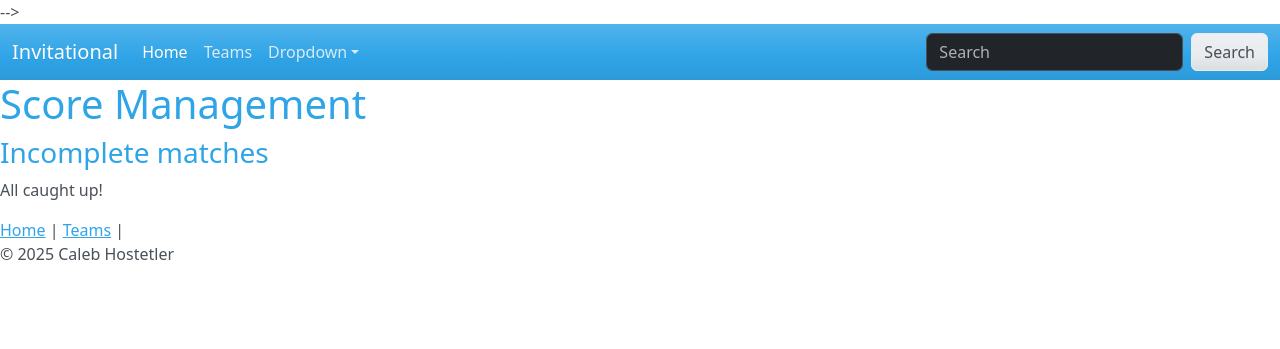
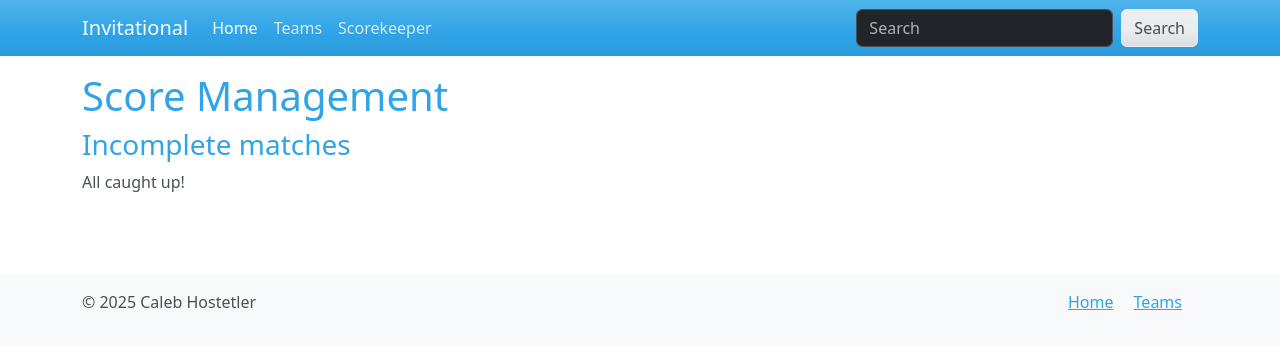
Before and after one commit to chostetler/tourneyman, a Django app: page /scorekeeper in a window 1280 px wide. Shown: the top 349 px of the page. Run offline with Django 5.2, Linux system fonts and the light colour scheme; data that the repository does not hold is empty; some libraries are stand-ins or nearby versions.

Commit message:
Break some more content out into templates

```diff
--- a/matches/models.py
+++ b/matches/models.py
@@ -30,6 +30,7 @@ class Team(models.Model):
 
 class Room(models.Model):
     name = models.CharField(unique=True, max_length=100)
+    map = models.ImageField(upload_to='images/', null=True, blank=True)
 
     def all_matchups(self):
         """Returns all matchups where this team participates"""
--- a/matches/templates/base.html
+++ b/matches/templates/base.html
@@ -10,28 +10,41 @@
     <title>{% block title %}My Site{% endblock %}</title>
     <link rel="stylesheet" href="{% static 'matches/bootstrap.min.css' %}">
     {% bootstrap_javascript %}
+    <!-- Choose one FontAwesome method: either static files or CDN kit -->
+    <!-- Option 1: FontAwesome via static files -->
     <link href="{% static 'fontawesomefree/css/fontawesome.css' %}" rel="stylesheet" type="text/css">
     <link href="{% static 'fontawesomefree/css/brands.css' %}" rel="stylesheet" type="text/css">
-    <link href="{% static 'fontawesomefree/css/solid.css' %}" rel="stylesheet" type="text/css"> -->
-    <script src="https://kit.fontawesome.com/1f04a156b8.js" crossorigin="anonymous"></script>
+    <link href="{% static 'fontawesomefree/css/solid.css' %}" rel="stylesheet" type="text/css">
+
+    <!-- Option 2: FontAwesome via CDN kit (comment out if using Option 1) -->
+    <!-- <script src="https://kit.fontawesome.com/1f04a156b8.js" crossorigin="anonymous"></script> -->
 </head>
+
 <body>
     {% include 'navbar.html' %}
 
-    <main>
-        <div class="d-flex flex-column justify-content-center">
+    <div class="container-md py-3">
+        <main>
             {% block content %}
             <p>Welcome to my site!</p>
             {% endblock %}
+        </main>
+    </div>
+
+    <footer class="container-fluid bg-light mt-5 py-3">
+        <div class="container">
+            <div class="row">
+                <div class="col-md-6">
+                    <p>&copy; 2025 Caleb Hostetler</p>
+                </div>
+                <div class="col-md-6 text-md-end">
+                    <nav>
+                        <a href="/" class="me-3">Home</a>
+                        <a href="/teams/" class="me-3">Teams</a>
+                    </nav>
+                </div>
+            </div>
         </div>
-    </main>
-
-    <nav>
-        <a href="/">Home</a> |
-        <a href="/teams/">Teams</a> |
-    </nav>
-    <footer>
-        <p>&copy; 2025 Caleb Hostetler</p>
     </footer>
 </body>
 </html>
--- a/matches/templates/navbar.html
+++ b/matches/templates/navbar.html
@@ -1,5 +1,5 @@
 <nav class="navbar navbar-expand-lg bg-primary" data-bs-theme="dark">
-  <div class="container-fluid">
+  <div class="container">
     <a class="navbar-brand" href="{% url 'home' %}">Invitational</a>
     <button class="navbar-toggler" type="button" data-bs-toggle="collapse" data-bs-target="#navbarColor01" aria-controls="navbarColor01" aria-expanded="false" aria-label="Toggle navigation">
       <span class="navbar-toggler-icon"></span>
@@ -14,9 +14,10 @@
         <li class="nav-item">
             <a class="nav-link" href="{% url 'teams_list' %}">Teams</a>
         </li>
-        <li class="nav-item dropdown">
-          <a class="nav-link dropdown-toggle" data-bs-toggle="dropdown" href="#" role="button" aria-haspopup="true" aria-expanded="false">Dropdown</a>
+        <li class="nav-item">
+            <a class="nav-link" href="{% url 'scorekeeper' %}">Scorekeeper</a>
         </li>
+
       </ul>
       <form class="d-flex">
         <input class="form-control me-sm-2" type="search" placeholder="Search">
--- a/matches/templates/scorekeeper.html
+++ b/matches/templates/scorekeeper.html
@@ -12,7 +12,7 @@
 
 {% if matchups %}
     {% for match in matchups %}
-        {% include "scorebug.html" %}
+        {% include "scorebug-skinny.html" %}
     {% endfor %}
 {% else %}
     <p>All caught up!</p>
--- /dev/null
+++ b/matches/templates/team-badge.html
@@ -0,0 +1,5 @@
+{% if team %}
+<a class="badge" style="background-color: {{ team.region.color }}; text-decoration: none" href="{% url 'team_detail' match.home_team.id %}"> {{ team.name }} </a>
+{% else %}
+<span class="badge" style="background-color: {{ black }}; text-decoration: none"> TBD </span>
+{% endif %}
--- a/quiztournament/settings.py
+++ b/quiztournament/settings.py
@@ -123,3 +123,6 @@ STATIC_URL = 'static/'
 # https://docs.djangoproject.com/en/5.2/ref/settings/#default-auto-field
 
 DEFAULT_AUTO_FIELD = 'django.db.models.BigAutoField'
+
+MEDIA_URL = "/media/"
+MEDIA_ROOT = BASE_DIR / "media"
--- a/quiztournament/urls.py
+++ b/quiztournament/urls.py
@@ -15,9 +15,14 @@ Including another URLconf
     2. Add a URL to urlpatterns:  path('blog/', include('blog.urls'))
 """
 from django.contrib import admin
+from django.conf import settings
 from django.urls import path, include
+from django.conf.urls.static import static
 
 urlpatterns = [
     path('admin/', admin.site.urls),
     path('', include('matches.urls'))
 ]
+
+if settings.DEBUG:
+    urlpatterns += static(settings.MEDIA_URL, document_root=settings.MEDIA_ROOT)
```
Also changed, not shown: matches/templates/room.html (+8 -0 lines), matches/templates/scorebug-skinny.html (added, +25 -0 lines), matches/templates/scorebug.html (+7 -17 lines), matches/migrations/0007_room_map.py (added).
